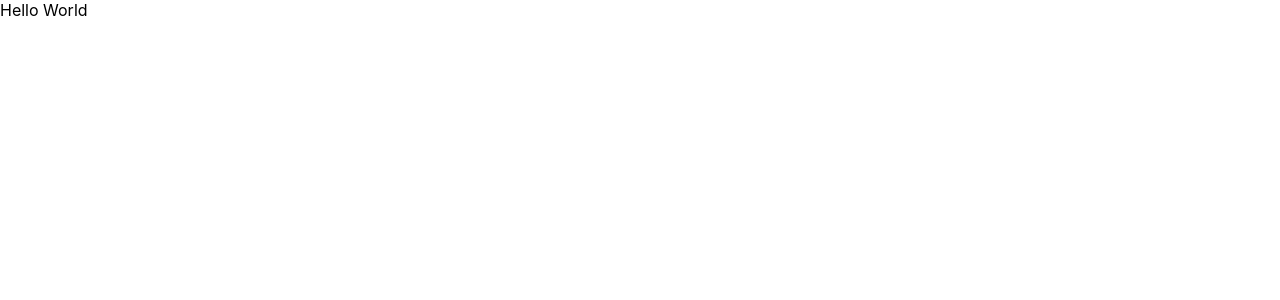
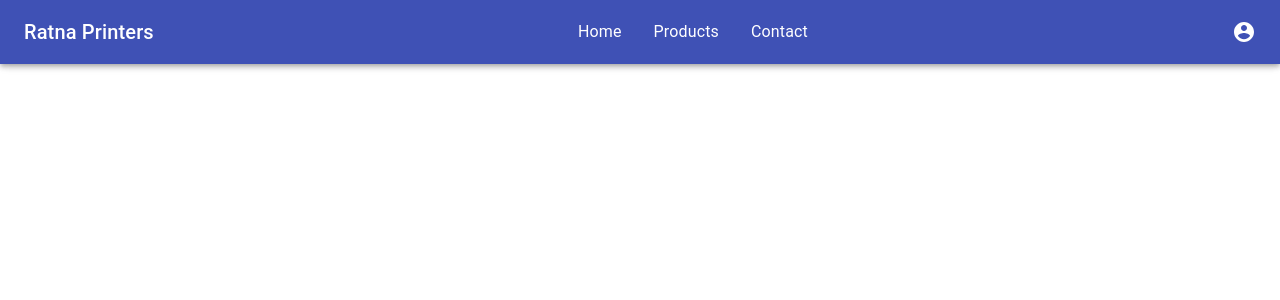
Before and after one commit to rsnjoshi/rPrinters, a React (Create React App) app: page / in a window 1280 px wide. Shown: the top 300 px of the page. Built offline with nearby package versions, Linux system fonts and the light colour scheme.

Commit message:
Initial Navbar Design

```diff
--- a/package.json
+++ b/package.json
@@ -3,6 +3,8 @@
   "version": "0.1.0",
   "private": true,
   "dependencies": {
+    "@material-ui/core": "^4.11.2",
+    "@material-ui/icons": "^4.11.2",
     "@testing-library/jest-dom": "^5.11.5",
     "@testing-library/react": "^11.1.1",
     "@testing-library/user-event": "^12.2.0",
--- a/src/App.js
+++ b/src/App.js
@@ -1,8 +1,14 @@
 import React, { Component } from "react";
+import Layout from "./components/Layout/Layout";
+import Aux from "./hoc/Aux";
 
 class App extends Component {
   render() {
-    return <div>Hello World</div>;
+    return (
+      <Aux>
+        <Layout></Layout>
+      </Aux>
+    );
   }
 }
 
--- a/src/components/Layout/Layout.js
+++ b/src/components/Layout/Layout.js
@@ -1,10 +1,16 @@
 import React, { Component } from "react";
 import classes from "./Layout.module.css";
 import Aux from "../../hoc/Aux";
+import Navbar from "../Navigation/Navbar/Navbar";
 
 class Layout extends Component {
   render() {
-    return;
+    return (
+      <Aux>
+        <Navbar />
+        <main>{this.props.children}</main>
+      </Aux>
+    );
   }
 }
 
--- /dev/null
+++ b/src/components/Navigation/Navbar/Navbar.js
@@ -0,0 +1,21 @@
+import React from "react";
+import classes from "./Navbar.module.css";
+import AppBar from "@material-ui/core/AppBar";
+import Toolbar from "@material-ui/core/Toolbar";
+import Typography from "@material-ui/core/Typography";
+import NavbarItems from "../NavbarItems/NavbarItems";
+import UserPortal from "../UserPortal/UserPortal";
+
+const navbar = (props) => {
+  return (
+    <AppBar className={classes.Appbar}>
+      <Toolbar className={classes.Toolbar}>
+        <Typography variant="h6">Ratna Printers</Typography>
+        <NavbarItems />
+        <UserPortal />
+      </Toolbar>
+    </AppBar>
+  );
+};
+
+export default navbar;
--- /dev/null
+++ b/src/components/Navigation/Navbar/Navbar.module.css
@@ -0,0 +1,8 @@
+.Toolbar {
+  display: flex;
+  justify-content: space-between;
+}
+
+.Appbar {
+  background-color: #b53f8b;
+}
--- /dev/null
+++ b/src/components/Navigation/NavbarItems/NavbarItems.js
@@ -0,0 +1,23 @@
+import React from "react";
+import List from "@material-ui/core/List";
+import ListItem from "@material-ui/core/ListItem";
+import ListItemText from "@material-ui/core/ListItemText";
+import classes from "./NavbarItems.module.css";
+
+const navbarItems = (props) => {
+  return (
+    <List className={classes.NavbarItems_row}>
+      <ListItem button>
+        <ListItemText primary="Home" />
+      </ListItem>
+      <ListItem button>
+        <ListItemText primary="Products" />
+      </ListItem>
+      <ListItem button>
+        <ListItemText primary="Contact" />
+      </ListItem>
+    </List>
+  );
+};
+
+export default navbarItems;
--- /dev/null
+++ b/src/components/Navigation/NavbarItems/NavbarItems.module.css
@@ -0,0 +1,4 @@
+.NavbarItems_row {
+  display: flex;
+  flex-direction: row;
+}
--- /dev/null
+++ b/src/components/Navigation/UserPortal/UserPortal.js
@@ -0,0 +1,70 @@
+import React, { useState } from "react";
+import AccountCircle from "@material-ui/icons/AccountCircle";
+import Popover from "@material-ui/core/Popover";
+import {
+  List,
+  ListItem,
+  ListItemText,
+  ListItemIcon,
+  Divider,
+} from "@material-ui/core";
+import { Person, ShoppingCart, ExitToApp } from "@material-ui/icons";
+import Aux from "../../../hoc/Aux";
+
+const UserPortal = (props) => {
+  const [anchorEl, setAnchorEl] = useState(null);
+
+  const handleClick = (event) => {
+    setAnchorEl(event.currentTarget);
+  };
+
+  const handleClose = () => {
+    setAnchorEl(null);
+  };
+
+  const open = Boolean(anchorEl);
+  const id = open ? "simple-popover" : undefined;
+  return (
+    <Aux>
+      <AccountCircle onClick={handleClick} />
+      <Popover
+        id={id}
+        open={open}
+        anchorEl={anchorEl}
+        onClose={handleClose}
+        anchorOrigin={{
+          vertical: "bottom",
+          horizontal: "right",
+        }}
+        transformOrigin={{
+          vertical: "top",
+          horizontal: "right",
+        }}
+      >
+        <List disablePadding>
+          <ListItem button>
+            <ListItemIcon>
+              <Person />
+            </ListItemIcon>
+            <ListItemText primary="Namaste rPrinters" />
+          </ListItem>
+          <ListItem button>
+            <ListItemIcon>
+              <ShoppingCart />
+            </ListItemIcon>
+            <ListItemText primary="Verify Cart" />
+          </ListItem>
+          <Divider />
+          <ListItem button>
+            <ListItemIcon>
+              <ExitToApp />
+            </ListItemIcon>
+            <ListItemText secondary="LogOut" />
+          </ListItem>
+        </List>
+      </Popover>
+    </Aux>
+  );
+};
+
+export default UserPortal;
```
Also changed, not shown: public/index.html (+0 -10 lines), src/components/Navigation/NavbarItems/NavbarItem/NavbarItem.js (added), src/components/Navigation/NavbarItems/NavbarItem/NavbarItem.module.css (added), src/components/Navigation/UserPortal/UserPortal.module.css (added), 1 other file (tests, documents, lock files or other folders).
